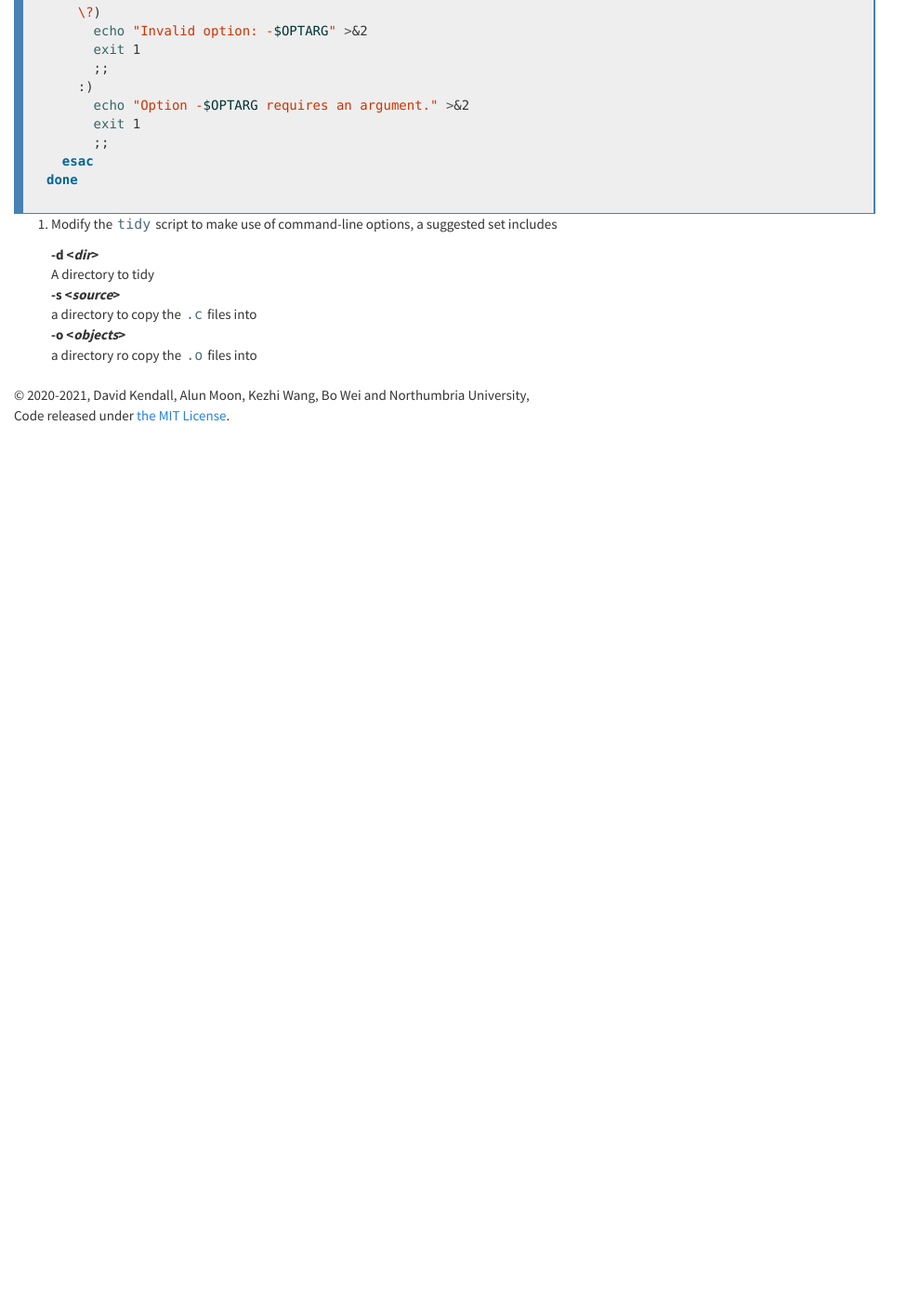
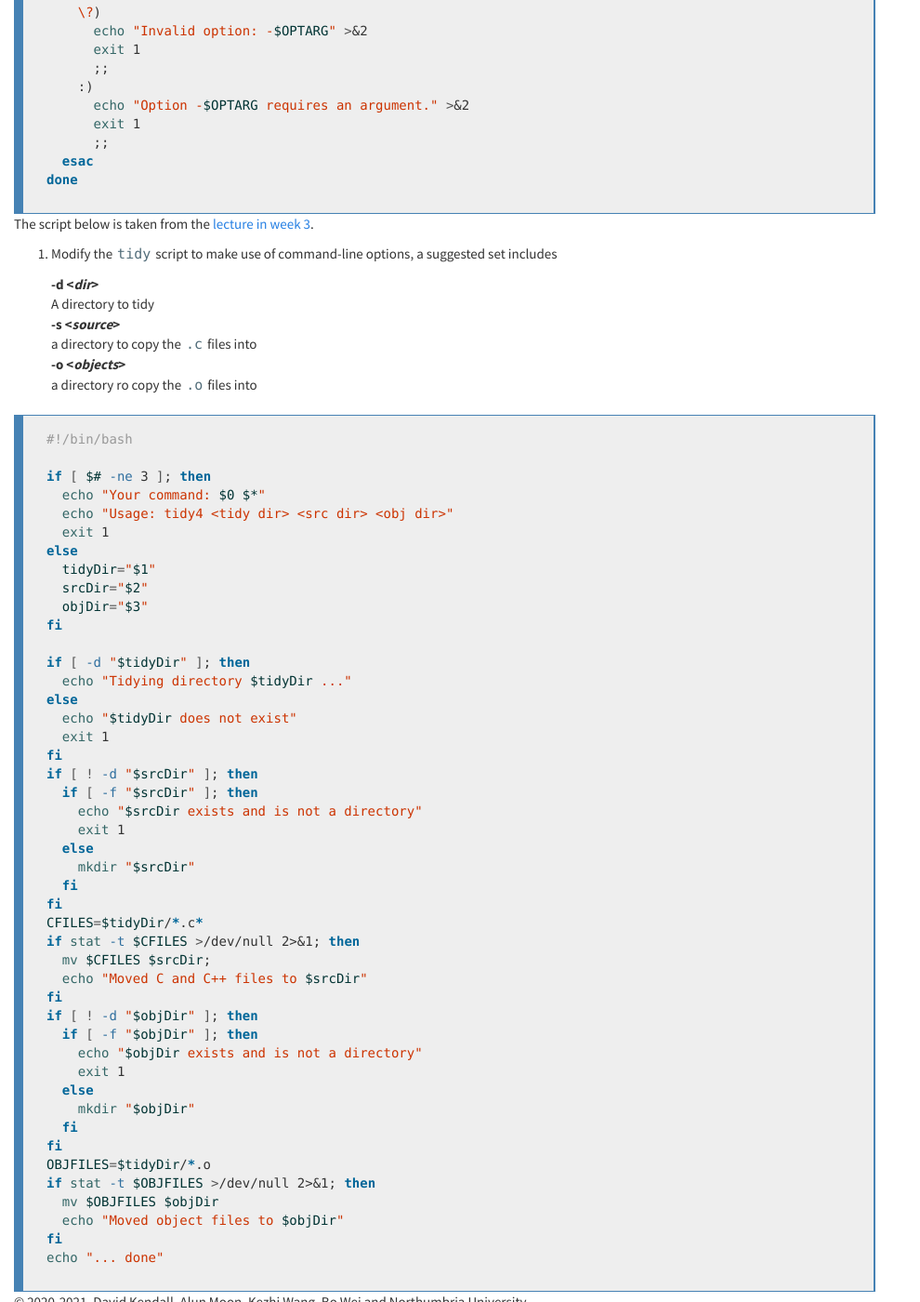
Before and after one commit to wkz20042008/kf4005, a Jekyll site: the page built from L07.md, in a window 1280 px wide and 1400 px high, scrolled down 4094 px. Shown: the whole window at 93% size, without its empty margins (0-990 px from the left). Built offline with Jekyll 4.4.1, drawn with Linux system fonts in a browser that asks for light colours; nearby versions of some CDN libraries; before the commit the page ends 4562 px from its top, so only the background shows below that.

Commit message:
Update L07.md

````diff
--- a/L07.md
+++ b/L07.md
@@ -265,6 +265,14 @@ done
 ```
 {: .code}
 
+
+
+
+
+   The script below is taken from the [lecture in week 3](
+https://wkz20042008.github.io/kf4005/assets/ra/shell.pdf).
+
+
 1. Modify the `tidy` script to make use of command-line options,
    a suggested set includes
 
@@ -276,3 +284,52 @@ done
 
    -o &lt;_objects_&gt;
    : a directory ro copy the `.o` files into
+
+```sh
+#!/bin/bash
+
+if [ $# -ne 3 ]; then
+  echo "Your command: $0 $*"
+  echo "Usage: tidy4 <tidy dir> <src dir> <obj dir>"
+  exit 1
+else
+  tidyDir="$1"
+  srcDir="$2"
+  objDir="$3"
+fi
+
+if [ -d "$tidyDir" ]; then
+  echo "Tidying directory $tidyDir ..."
+else
+  echo "$tidyDir does not exist"
+  exit 1
+fi
+if [ ! -d "$srcDir" ]; then
+  if [ -f "$srcDir" ]; then
+    echo "$srcDir exists and is not a directory"
+    exit 1
+  else
+    mkdir "$srcDir"
+  fi
+fi
+CFILES=$tidyDir/*.c*
+if stat -t $CFILES >/dev/null 2>&1; then
+  mv $CFILES $srcDir;
+  echo "Moved C and C++ files to $srcDir"
+fi
+if [ ! -d "$objDir" ]; then
+  if [ -f "$objDir" ]; then
+    echo "$objDir exists and is not a directory"
+    exit 1
+  else
+    mkdir "$objDir"
+  fi
+fi
+OBJFILES=$tidyDir/*.o
+if stat -t $OBJFILES >/dev/null 2>&1; then
+  mv $OBJFILES $objDir
+  echo "Moved object files to $objDir"
+fi
+echo "... done"
+```
+{: .code}
````
